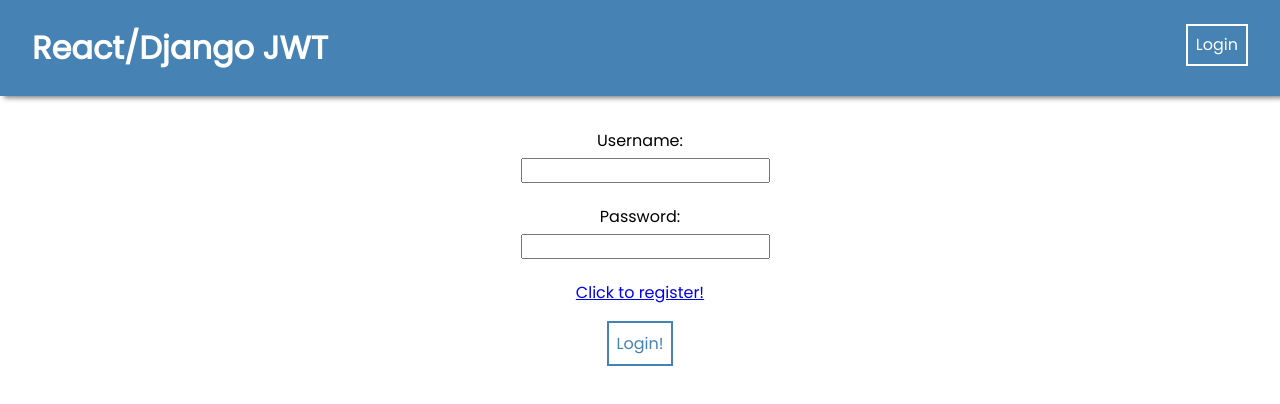
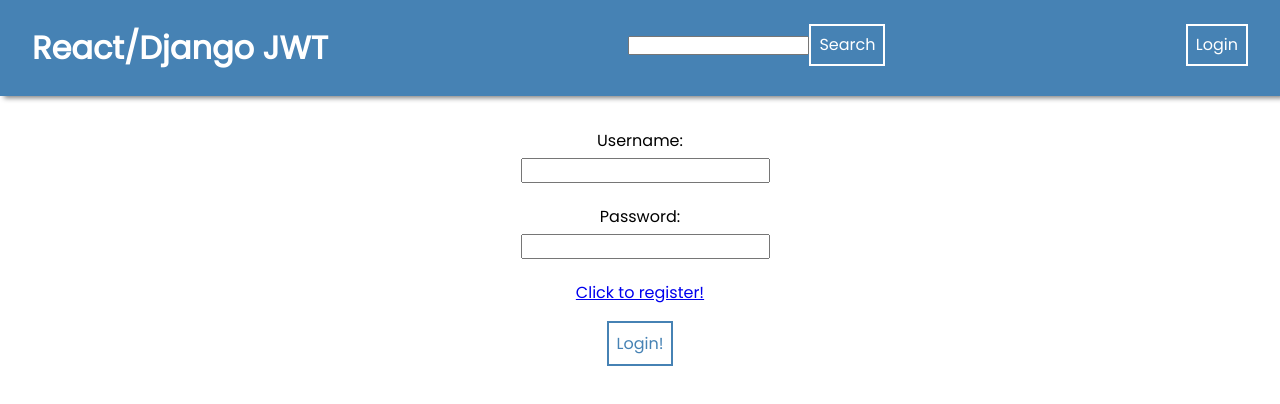
Before and after one commit to TinTooth/youtube-clone, a React (Create React App) app in the folder frontend/: page /login in a window 1280 px wide. Shown: the top 404 px of the page. Built offline with nearby package versions, Linux system fonts and the light colour scheme.

Commit message:
Created SearchBar Component + Functionality

```diff
--- a/frontend/src/App.jsx
+++ b/frontend/src/App.jsx
@@ -16,13 +16,13 @@ import Navbar from "./components/NavBar/NavBar";
 import PrivateRoute from "./utils/PrivateRoute";
 
 function App() {
-  const [search,setSearch] = useState('world of warcraft')
+  const [search,setSearch] = useState('decorating cookies')
 
 
 
   return (
     <div>
-      <Navbar />
+      <Navbar search={search} setSearch={setSearch}/>
       <Routes>
         <Route path="/" element={<SearchPage search = {search}/>}/>
         <Route path="/register" element={<RegisterPage />} />
--- a/frontend/src/components/NavBar/NavBar.jsx
+++ b/frontend/src/components/NavBar/NavBar.jsx
@@ -3,8 +3,9 @@ import { useContext } from "react";
 import { useNavigate, Link } from "react-router-dom";
 import AuthContext from "../../context/AuthContext";
 import "./NavBar.css";
+import SearchBar from "../SearchBar/SearchBar";
 
-const Navbar = () => {
+const Navbar = ({setSearch,search}) => {
   const { logoutUser, user } = useContext(AuthContext);
   const navigate = useNavigate();
   return (
@@ -14,6 +15,9 @@ const Navbar = () => {
           <Link to="/" style={{ textDecoration: "none", color: "white" }}>
             <b>React/Django JWT</b>
           </Link>
+        </li>
+        <li>
+          <SearchBar search = {search} setSearch={setSearch}></SearchBar>
         </li>
         <li>
           {user ? (
--- /dev/null
+++ b/frontend/src/components/SearchBar/SearchBar.jsx
@@ -0,0 +1,21 @@
+import useCustomForm from "../../hooks/useCustomForm";
+
+const SearchBar = ({setSearch}) => {
+    const submitSearch = (data) => {
+        setSearch(data.search);
+    }
+    const defaultV = {search:''}
+    const [formData, handleInputChange, handleSubmit] = useCustomForm(defaultV,submitSearch);
+
+
+    return (
+        <form onSubmit={handleSubmit}>
+            <input type = 'text' name = 'search' value = {formData.search} onChange = {handleInputChange}></input>
+            <button type="submit">Search</button>
+        </form>
+
+
+     );
+}
+
+export default SearchBar;
--- a/frontend/src/pages/SearchPage/SearchPage.jsx
+++ b/frontend/src/pages/SearchPage/SearchPage.jsx
@@ -9,7 +9,7 @@ const SearchPage = ({search}) => {
 
   useEffect( () =>{
     getSearchResults();
-    },[])
+    },[search])
 
 
 
```
